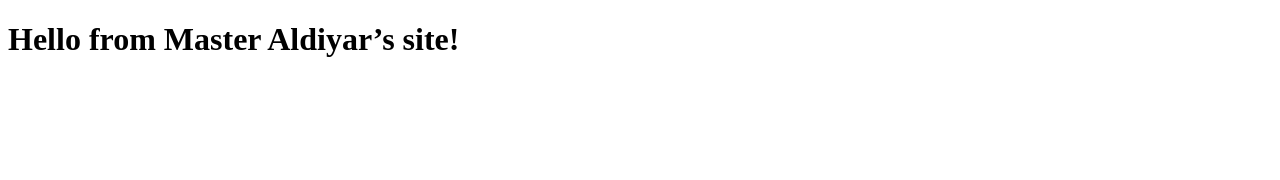
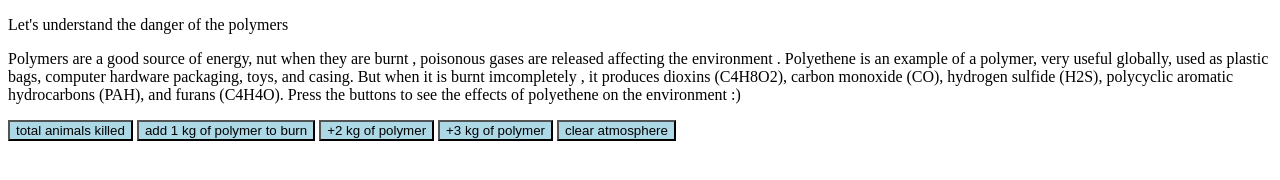
Before and after one commit to aldiyar222333/index.html, a plain HTML site: page index.html in a window 1280 px wide. Drawn offline with Linux system fonts and the light colour scheme.

Commit message:
Update index.html

```diff
--- a/index.html
+++ b/index.html
@@ -1,9 +1,44 @@
-<!DOCTYPE html>
+<!DOCTYPE HTML>
 <html>
-<head>
-  <title>Welcome</title>
-</head>
+    <head>
+        <title>polymers' threat</title>
+        <style>
+        .n
+        {
+          background-color:lightblue;
+
+         }</style>
+        <style>
+            .n2
+            {
+                background-color:beige;
+                color:black;
+            }
+        </style>
+    </head>
 <body>
-  <h1>Hello from Master Aldiyar’s site!</h1>
-</body>
-</html>
+  <p>
+    Let's understand the danger of the polymers
+  </p>
+<p id="demo"></p>
+
+  <script>
+    document.getElementById("demo").innerText = "Polymers are a good source of energy, nut when they are burnt , poisonous gases are released affecting the environment . Polyethene is an example of a polymer, very useful globally, used as plastic bags, computer hardware packaging, toys, and casing. But when it is burnt imcompletely , it produces dioxins (C4H8O2), carbon monoxide (CO), hydrogen sulfide (H2S), polycyclic aromatic hydrocarbons (PAH), and furans (C4H4O). Press the buttons to see the effects of polyethene on the environment :)";
+    let quantity1 = 0 ;
+</script>
+     <button class="n" onclick="
+     console.log(`animals died in total =${quantity1} `)">total animals killed </button>
+
+<button class="n" onclick="
+console.log(`animals died =${quantity1=quantity1+1000}`)">add 1 kg of polymer to burn</button>
+
+<button class="n" onclick="
+console.log(` animals died  =${quantity1=quantity1+200000} `);">+2 kg of polymer</button>
+
+<button class="n" onclick="
+console.log(`animals died in agony = ${quantity1=quantity1+30000000}`); ">+3 kg of polymer</button>
+
+<button class="n" onclick="
+console.log(` animals died ${quantity1=0} `); ">clear atmosphere</button>
+    </body>
+    </html>
```
